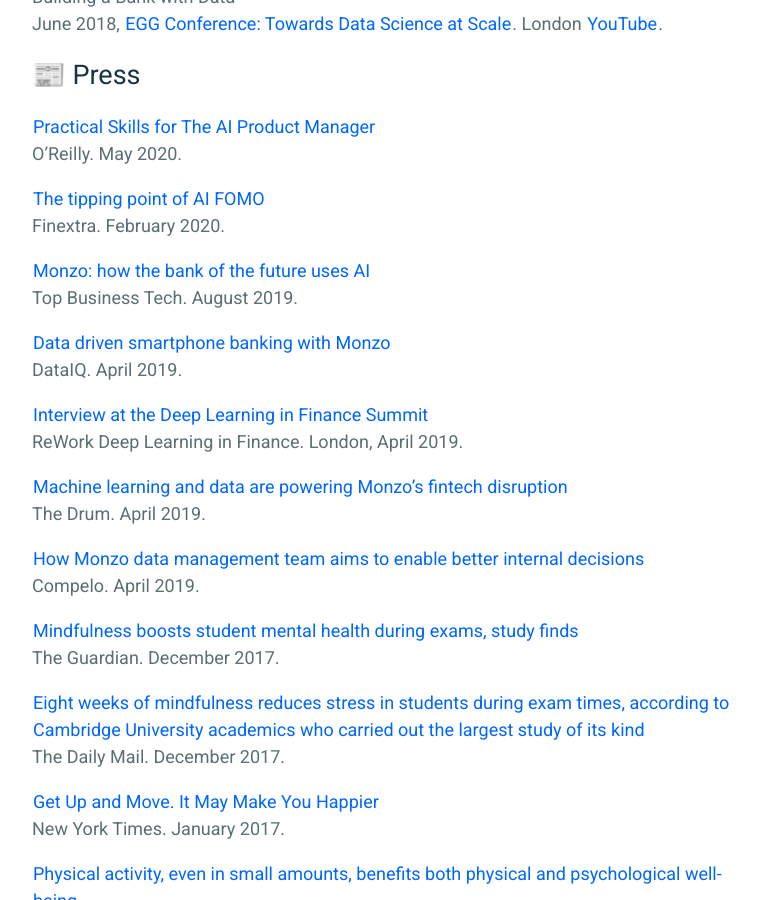
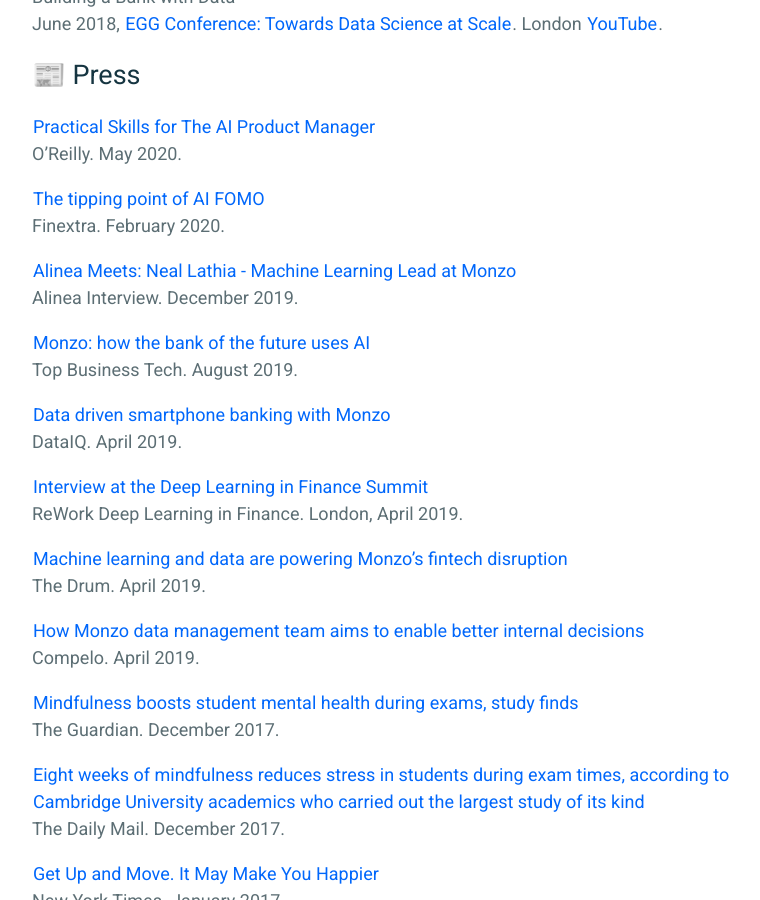
Before and after one commit to nlathia/nlathia.github.io, a Jekyll site: the page built from _pages/public.md, in a window 1280 px wide and 900 px high, scrolled down 991 px. Shown: the whole window, without its empty margins (258-1018 px from the left). Built offline with Jekyll 4.4.1, drawn with Linux system fonts in a browser that asks for light colours.

Commit message:
Update public.md

```diff
--- a/_pages/public.md
+++ b/_pages/public.md
@@ -38,6 +38,9 @@
 
 [The tipping point of AI FOMO](https://www.finextra.com/the-long-read/17/the-tipping-point-of-ai-fomo)
 <br />Finextra. February 2020.
+
+[Alinea Meets: Neal Lathia - Machine Learning Lead at Monzo ](https://www.linkedin.com/pulse/alinea-meets-neal-lathia-machine-learning-lead-monzo-harry-butcher)
+<br />Alinea Interview. December 2019.
 
 [Monzo: how the bank of the future uses AI](https://tbtech.co/monzo-how-the-bank-of-the-future-uses-ai/)
 <br />Top Business Tech. August 2019.
```
